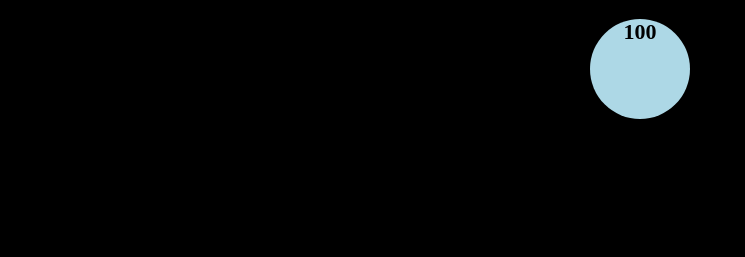
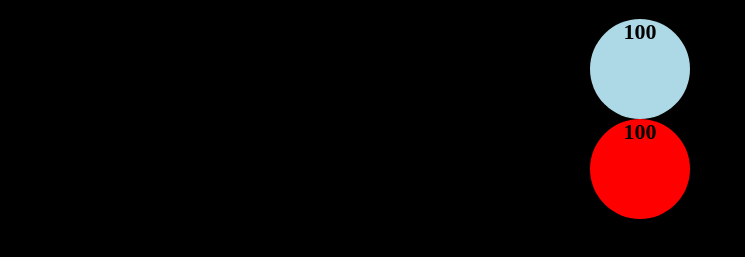
Before and after one commit to evyatarshlar/getgit, a plain HTML site: page index.html in a window 1280 px wide. Shown: the part 61-318 px from the top of the page, without its empty margins (0-745 px from the left). Drawn offline with Linux system fonts and the light colour scheme.

Commit message:
Sec ball

```diff
--- a/index.html
+++ b/index.html
@@ -8,7 +8,8 @@
 </head>
 <body>
     <h1>The Ball Game</h1>
-    <div class="ball" onclick="onBallClick()">100</div>.
+    <div class="ball" onclick="onBallClick()">100</div>
+    <div class="ball2" onclick="onBallClick()">100</div>
     <script src="main.js"></script>
     <script src="util.js"></script>
 </body>
--- a/styles.css
+++ b/styles.css
@@ -17,3 +17,15 @@ h1 {
     font-weight: bold;
     transition: 1s;
 }
+
+.ball2{
+    width: 100px;
+    height: 100px;
+    border-radius: 50%;
+    background-color: red;
+    margin: auto;
+    text-align: center;
+    font-size: 22px;
+    font-weight: bold;
+    transition: 1s;
+}
```
